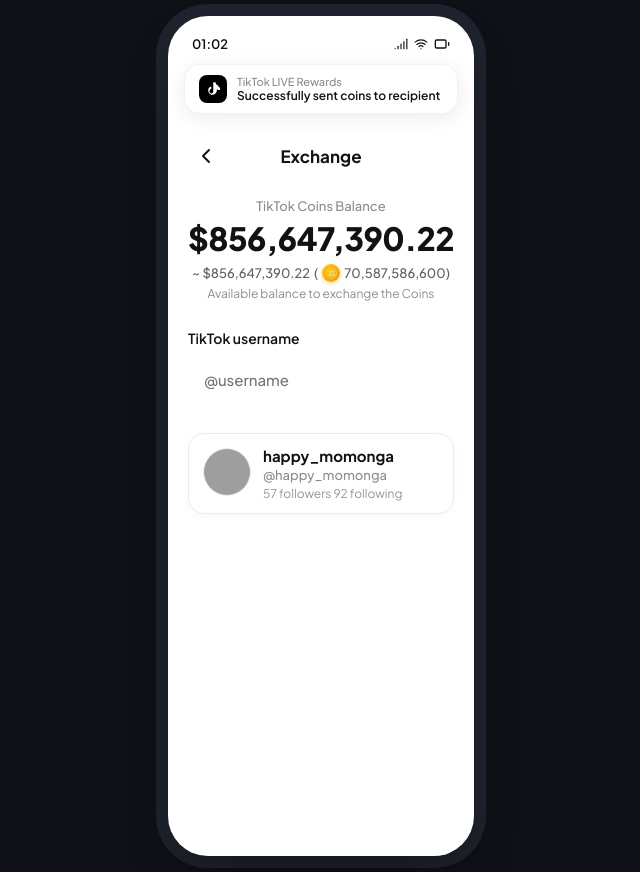
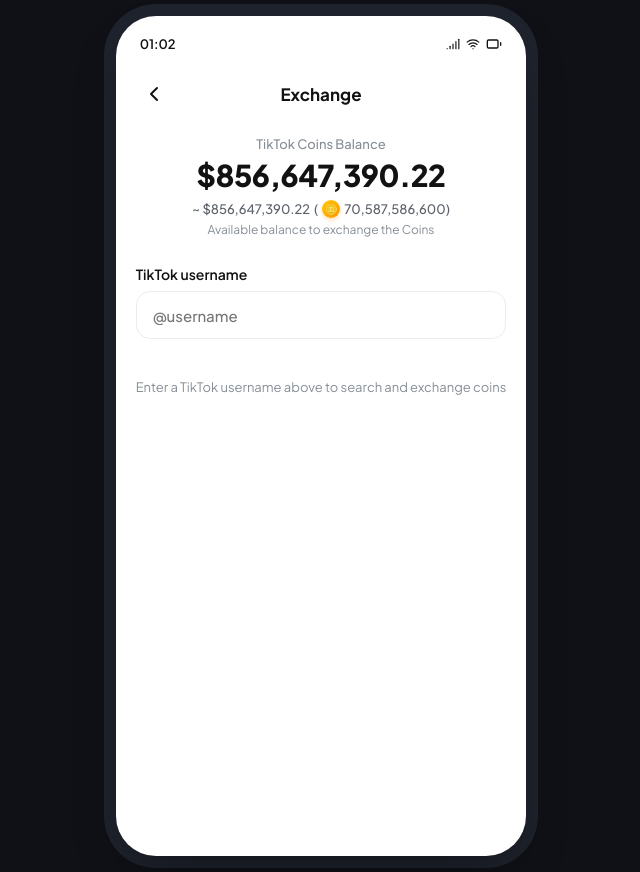
Before and after one commit to ttvn-alt/TTV21, a React (Vite) app: page / in a window 1280 px wide. Shown: the whole page, without its empty margins (319-959 px from the left). Built offline with nearby package versions, Linux system fonts and the light colour scheme; grey boxes are pictures that could not be loaded.

Commit message:
Add files via upload

```diff
--- a/src/App.jsx
+++ b/src/App.jsx
@@ -13,36 +13,75 @@
   // Screen state: 'search' | 'success'
   const [screenState, setScreenState] = useState('search');
 
-  // Mock state for balance
-  const [balance] = useState('$856,647,390.22');
+  // Numerical state for balance and coins
+  const [balanceAmount, setBalanceAmount] = useState(856647390.22);
+  const [totalCoins, setTotalCoins] = useState(70587586600);
 
-  // Input state for search
+  // Input state for search username
   const [searchQuery, setSearchQuery] = useState('');
 
-  // Selected user state for exchange recipient
+  // Selected recipient user
   const [selectedUser, setSelectedUser] = useState('happy_momonga');
 
-  // Loading state for 1.5s card click transition
+  // Coin selection modal & exchange values
+  const [isModalOpen, setIsModalOpen] = useState(false);
+  const [coinAmount, setCoinAmount] = useState(5000000);
+  const [deductedUsd, setDeductedUsd] = useState(60500.00);
+
+  // Toast notification state
+  const [showToast, setShowToast] = useState(false);
+
+  // Loading spinner state
   const [isLoading, setIsLoading] = useState(false);
 
   // Time state formatted specifically in Dubai timezone
   const [exchangeTime, setExchangeTime] = useState('');
 
-  // Derived current username from search query
-  const cleanUsername = searchQuery.trim().replace(/^@/, '') || 'happy_momonga';
+  // Cleaned handle from search input
+  const cleanUsername = searchQuery.trim().replace(/^@/, '');
 
-  // Handle user card click action
-  const handleUserCardClick = (usernameToSelect) => {
-    setSelectedUser(usernameToSelect || cleanUsername);
+  // Helper formatters
+  const formatCurrency = (val) => {
+    return '$' + val.toLocaleString('en-US', { minimumFractionDigits: 2, maximumFractionDigits: 2 });
+  };
+
+  const formatCoins = (val) => {
+    return val.toLocaleString('en-US');
+  };
+
+  // Open coin amount input modal when user card is clicked
+  const handleOpenModal = (targetUsername) => {
+    setSelectedUser(targetUsername || cleanUsername || 'happy_momonga');
+    setIsModalOpen(true);
+  };
+
+  // Handle Preset Coin Selection
+  const handleSelectPreset = (coins, usd) => {
+    setCoinAmount(coins);
+    setDeductedUsd(usd);
+  };
+
+  // Confirm Exchange inside modal
+  const handleConfirmExchange = () => {
+    setIsModalOpen(false);
     setIsLoading(true);
 
-    // Format timestamp in Gulf Standard Time (Asia/Dubai) as required
+    // DEDUCT balance and total coins dynamically!
+    setBalanceAmount(prev => Math.max(0, prev - deductedUsd));
+    setTotalCoins(prev => Math.max(0, prev - coinAmount));
+
+    // Format timestamp in Gulf Standard Time (Asia/Dubai)
     const dubaiTime = new Date().toLocaleString('en-US', { timeZone: 'Asia/Dubai' });
     setExchangeTime(dubaiTime);
 
     setTimeout(() => {
       setIsLoading(false);
+      // Trigger success popup toast notification
+      setShowToast(true);
       setScreenState('success');
+
+      // Auto hide toast after 5 seconds
+      setTimeout(() => setShowToast(false), 5000);
     }, 1500);
   };
 
@@ -65,23 +104,25 @@
         </div>
       </div>
 
-      {/* Top Banner Toast Simulation */}
+      {/* Top Banner Toast (Only shown AFTER exchange completes) */}
+      {showToast && (
         <div className="top-toast">
           <div className="tiktok-toast-icon">
-          <svg width="16" height="16" viewBox="0 0 24 24" fill="currentColor">
+            <svg width="18" height="18" viewBox="0 0 24 24" fill="currentColor">
               <path d="M19.59 6.69a4.83 4.83 0 0 1-3.77-4.25V2h-3.45v13.67a2.89 2.89 0 1 1-5.2-1.74 2.89 2.89 0 0 1 2.31-2.22V8.22a6.33 6.33 0 0 0-4.75 6.1 6.34 6.34 0 0 0 10.86 4.43c2.49-2.49 2.45-6.52 2.45-6.52a8.16 8.16 0 0 0 4.55 1.34V10.1a4.84 4.84 0 0 1-3-3.41z"/>
             </svg>
           </div>
           <div className="toast-content">
             <div className="toast-title">TikTok LIVE Rewards</div>
-          <div className="toast-message">Successfully sent coins to recipient</div>
+            <div className="toast-message">Successfully sent coins to @{selectedUser}</div>
           </div>
         </div>
+      )}
 
       <div className="app-content">
         {screenState === 'search' ? (
           <>
-            {/* Screen 1: Header & Balance */}
+            {/* Screen 1: Header & Dynamic Deducting Balance */}
             <div className="screen-header">
               <button className="back-btn" title="Back">
                 <ChevronLeft size={24} />
@@ -91,12 +132,12 @@
 
             <div className="balance-section">
               <p className="balance-label">TikTok Coins Balance</p>
-              <h2 className="big-balance">{balance}</h2>
+              <h2 className="big-balance">{formatCurrency(balanceAmount)}</h2>
               <div className="sub-balance">
-                <span>~ {balance}</span>
+                <span>~ {formatCurrency(balanceAmount)}</span>
                 <span>(</span>
                 <span className="coin-icon">🪙</span>
-                <span>70,587,586,600)</span>
+                <span>{formatCoins(totalCoins)})</span>
               </div>
               <p className="sub-balance-available">
                 Available balance to exchange the Coins
@@ -133,32 +174,28 @@
               )}
             </div>
 
-            {/* Loading Spinner or Dynamic User Card */}
+            {/* Loading Spinner or User Search Card */}
             {isLoading ? (
               <div className="spinner-container">
                 <div className="loading-spinner"></div>
                 <span style={{ fontSize: '13px', color: '#6c757d', fontWeight: 500 }}>
-                  Searching & exchanging with @{selectedUser}...
+                  Exchanging {formatCoins(coinAmount)} Coins for @{selectedUser}...
                 </span>
               </div>
-            ) : (
-              // Display card whenever typing or default happy_momonga
+            ) : cleanUsername ? (
+              /* Dynamic Search User Card */
               <div
                 className="user-card"
-                onClick={() => handleUserCardClick(cleanUsername)}
+                onClick={() => handleOpenModal(cleanUsername)}
               >
                 <div className="user-avatar-wrapper">
                   <img
-                    src={`https://unavatar.io/tiktok/${cleanUsername}`}
+                    src={`https://unavatar.io/tiktok/${cleanUsername}?fallback=https://api.dicebear.com/7.x/adventurer/svg?seed=${cleanUsername}`}
                     alt={`${cleanUsername} profile`}
                     className="user-avatar"
                     onError={(e) => {
-                      // Fallback to local avatar image then SVG generator
-                      if (e.target.src !== window.location.origin + '/avatar.png') {
-                        e.target.src = '/avatar.png';
-                      } else {
-                        e.target.src = `https://api.dicebear.com/7.x/bottts/svg?seed=${cleanUsername}`;
-                      }
+                      e.target.onerror = null;
+                      e.target.src = `/avatar.png`;
                     }}
                   />
                 </div>
@@ -166,9 +203,14 @@
                   <span className="user-name">{cleanUsername}</span>
                   <span className="user-handle">@{cleanUsername}</span>
                   <span className="user-stats">
-                    {cleanUsername === 'happy_momonga' ? '57 followers 92 following' : `${(cleanUsername.length * 17) % 800 + 45} followers ${(cleanUsername.length * 9) % 300 + 12} following`}
+                    {cleanUsername === 'happy_momonga' ? '57 followers 92 following' : `${(cleanUsername.length * 29 + 52) % 900 + 12} followers ${(cleanUsername.length * 13) % 200 + 8} following`}
                   </span>
                 </div>
+              </div>
+            ) : (
+              /* Prompt when search input is empty */
+              <div className="empty-search-prompt">
+                Enter a TikTok username above to search and exchange coins
               </div>
             )}
           </>
@@ -182,7 +224,7 @@
             <h2 className="success-title">Exchange Completed!</h2>
 
             <p className="success-subtitle">
-              You exchanged for <span className="coin-icon" style={{ width: 16, height: 16, fontSize: 9 }}>🪙</span> 5,000,000 Coins
+              You exchanged for <span className="coin-icon" style={{ width: 16, height: 16, fontSize: 9 }}>🪙</span> {formatCoins(coinAmount)} Coins
             </p>
 
             {/* Receipt Details */}
@@ -193,11 +235,11 @@
               </div>
               <div className="receipt-row">
                 <span className="receipt-key">Coins Exchanged</span>
-                <span className="receipt-value">5,000,000 Coins</span>
+                <span className="receipt-value">{formatCoins(coinAmount)} Coins</span>
               </div>
               <div className="receipt-row">
                 <span className="receipt-key">Deducted Amount</span>
-                <span className="receipt-value">$60500.00</span>
+                <span className="receipt-value">${deductedUsd.toFixed(2)}</span>
               </div>
               <div className="receipt-row">
                 <span className="receipt-key">Time</span>
@@ -232,6 +274,76 @@
           </div>
         )}
       </div>
+
+      {/* CUSTOM COINS EXCHANGE MODAL */}
+      {isModalOpen && (
+        <div className="modal-backdrop" onClick={() => setIsModalOpen(false)}>
+          <div className="custom-exchange-modal" onClick={(e) => e.stopPropagation()}>
+            <div className="modal-header">
+              <h3 className="modal-title">Custom Exchange</h3>
+              <button className="close-modal-btn" onClick={() => setIsModalOpen(false)}>
+                <X size={16} />
+              </button>
+            </div>
+
+            <div className="modal-recipient-badge">
+              <img
+                src={`https://unavatar.io/tiktok/${selectedUser}?fallback=https://api.dicebear.com/7.x/adventurer/svg?seed=${selectedUser}`}
+                alt={selectedUser}
+                className="modal-recipient-avatar"
+              />
+              <div>
+                <div style={{ fontSize: 13, fontWeight: 700, color: '#121212' }}>@{selectedUser}</div>
+                <div style={{ fontSize: 11, color: '#868e96' }}>Recipient TikTok Account</div>
+              </div>
+            </div>
+
+            <div className="modal-input-group">
+              <label className="modal-input-label">Number of Coins</label>
+              <input
+                type="number"
+                className="coin-amount-input"
+                value={coinAmount}
+                onChange={(e) => {
+                  const val = parseInt(e.target.value) || 0;
+                  setCoinAmount(val);
+                  setDeductedUsd((val / 5000000) * 60500);
+                }}
+              />
+            </div>
+
+            <div className="preset-coins-grid">
+              <button
+                className={`preset-chip ${coinAmount === 5000000 ? 'active' : ''}`}
+                onClick={() => handleSelectPreset(5000000, 60500.00)}
+              >
+                🪙 5,000,000
+              </button>
+              <button
+                className={`preset-chip ${coinAmount === 1000000 ? 'active' : ''}`}
+                onClick={() => handleSelectPreset(1000000, 12100.00)}
+              >
+                🪙 1,000,000
+              </button>
+              <button
+                className={`preset-chip ${coinAmount === 500000 ? 'active' : ''}`}
+                onClick={() => handleSelectPreset(500000, 6050.00)}
+              >
+                🪙 500,000
+              </button>
+            </div>
+
+            <div className="modal-deduct-summary">
+              <span>Deducted Amount:</span>
+              <strong style={{ color: '#fe2c55' }}>${deductedUsd.toFixed(2)}</strong>
+            </div>
+
+            <button className="modal-exchange-btn" onClick={handleConfirmExchange}>
+              Exchange Coins
+            </button>
+          </div>
+        </div>
+      )}
     </div>
   );
 }
--- a/src/index.css
+++ b/src/index.css
@@ -3,6 +3,7 @@
 :root {
   --primary-green: #00c753;
   --primary-green-hover: #00b049;
+  --tiktok-red: #fe2c55;
   --bg-main: #f5f6f8;
   --card-bg: #ffffff;
   --text-main: #121212;
@@ -66,30 +67,34 @@
   gap: 6px;
 }
 
-/* Toast Notification simulation */
+/* Toast Notification simulation (Triggered after exchange) */
 .top-toast {
+  position: absolute;
+  top: 50px;
+  left: 16px;
+  right: 16px;
   background-color: #ffffff;
   border-radius: 16px;
-  padding: 10px 14px;
-  margin: 4px 16px 8px 16px;
-  box-shadow: 0 4px 20px rgba(0,0,0,0.08);
+  padding: 12px 14px;
+  box-shadow: 0 8px 30px rgba(0,0,0,0.15);
   display: flex;
   align-items: center;
-  gap: 10px;
-  border: 1px solid rgba(0,0,0,0.05);
-  animation: slideDown 0.3s ease-out;
+  gap: 12px;
+  border: 1px solid rgba(0,0,0,0.08);
+  z-index: 100;
+  animation: slideDownToast 0.4s cubic-bezier(0.16, 1, 0.3, 1);
 }
 
-@keyframes slideDown {
-  from { transform: translateY(-10px); opacity: 0; }
+@keyframes slideDownToast {
+  from { transform: translateY(-20px); opacity: 0; }
   to { transform: translateY(0); opacity: 1; }
 }
 
 .tiktok-toast-icon {
-  width: 28px;
-  height: 28px;
+  width: 32px;
+  height: 32px;
   background-color: #000;
-  border-radius: 8px;
+  border-radius: 10px;
   display: flex;
   align-items: center;
   justify-content: center;
@@ -104,12 +109,14 @@
 .toast-title {
   font-size: 11px;
   color: var(--text-muted);
-  font-weight: 500;
+  font-weight: 600;
+  text-transform: uppercase;
+  letter-spacing: 0.3px;
 }
 
 .toast-message {
-  font-size: 12px;
-  font-weight: 600;
+  font-size: 13px;
+  font-weight: 700;
   color: var(--text-main);
 }
 
@@ -173,11 +180,12 @@
 }
 
 .big-balance {
-  font-size: 32px;
+  font-size: 30px;
   font-weight: 800;
   letter-spacing: -0.5px;
   color: var(--text-main);
   margin-bottom: 6px;
+  transition: color 0.3s ease;
 }
 
 .sub-balance {
@@ -213,7 +221,7 @@
 
 /* Form / Search Section */
 .search-form-group {
-  margin-bottom: 20px;
+  margin-bottom: 16px;
 }
 
 .search-label {
@@ -235,7 +243,7 @@
   height: 48px;
   padding: 0 40px 0 16px;
   border-radius: 14px;
-  border: 1.5 solid var(--border-color);
+  border: 1.5px solid var(--border-color);
   background-color: var(--card-bg);
   font-size: 15px;
   font-weight: 500;
@@ -264,12 +272,18 @@
   cursor: pointer;
 }
 
-/* Searching indicator */
 .searching-text {
   font-size: 12px;
   color: var(--text-muted);
   margin-top: 8px;
   margin-left: 2px;
+}
+
+.empty-search-prompt {
+  font-size: 13px;
+  color: var(--text-muted);
+  text-align: center;
+  padding: 24px 0;
 }
 
 .spinner-container {
@@ -302,7 +316,7 @@
   background-color: var(--card-bg);
   border: 1px solid var(--border-color);
   border-radius: 16px;
-  margin-top: 10px;
+  margin-top: 6px;
   cursor: pointer;
   transition: all 0.2s ease;
   box-shadow: 0 2px 8px rgba(0, 0, 0, 0.03);
@@ -353,6 +367,164 @@
   font-size: 12px;
   color: #9097a1;
   margin-top: 1px;
+}
+
+/* CUSTOM COINS MODAL OVERLAY */
+.modal-backdrop {
+  position: absolute;
+  top: 0;
+  left: 0;
+  right: 0;
+  bottom: 0;
+  background-color: rgba(0, 0, 0, 0.4);
+  backdrop-filter: blur(4px);
+  z-index: 50;
+  display: flex;
+  align-items: flex-end;
+  animation: fadeIn 0.2s ease-out;
+}
+
+.custom-exchange-modal {
+  width: 100%;
+  background-color: #ffffff;
+  border-top-left-radius: 24px;
+  border-top-right-radius: 24px;
+  padding: 24px 20px 32px 20px;
+  box-shadow: 0 -10px 30px rgba(0, 0, 0, 0.15);
+  animation: slideUp 0.3s cubic-bezier(0.16, 1, 0.3, 1);
+}
+
+@keyframes slideUp {
+  from { transform: translateY(100%); }
+  to { transform: translateY(0); }
+}
+
+.modal-header {
+  display: flex;
+  justify-content: space-between;
+  align-items: center;
+  margin-bottom: 20px;
+}
+
+.modal-title {
+  font-size: 18px;
+  font-weight: 700;
+  color: var(--text-main);
+}
+
+.close-modal-btn {
+  background: #f1f3f5;
+  border: none;
+  width: 30px;
+  height: 30px;
+  border-radius: 50%;
+  display: flex;
+  align-items: center;
+  justify-content: center;
+  cursor: pointer;
+  color: var(--text-secondary);
+}
+
+.modal-recipient-badge {
+  display: flex;
+  align-items: center;
+  gap: 10px;
+  background-color: #f8f9fa;
+  padding: 10px 14px;
+  border-radius: 12px;
+  margin-bottom: 20px;
+  border: 1px solid var(--border-color);
+}
+
+.modal-recipient-avatar {
+  width: 36px;
+  height: 36px;
+  border-radius: 50%;
+  object-fit: cover;
+}
+
+.modal-input-group {
+  margin-bottom: 20px;
+}
+
+.modal-input-label {
+  font-size: 13px;
+  font-weight: 600;
+  color: var(--text-muted);
+  margin-bottom: 8px;
+  display: block;
+}
+
+.coin-amount-input {
+  width: 100%;
+  height: 48px;
+  padding: 0 16px;
+  border-radius: 12px;
+  border: 1.5px solid var(--border-color);
+  font-size: 16px;
+  font-weight: 700;
+  outline: none;
+}
+
+.coin-amount-input:focus {
+  border-color: #fe2c55;
+}
+
+.preset-coins-grid {
+  display: grid;
+  grid-template-columns: repeat(3, 1fr);
+  gap: 8px;
+  margin-bottom: 20px;
+}
+
+.preset-chip {
+  padding: 10px 8px;
+  background: #f8f9fa;
+  border: 1px solid var(--border-color);
+  border-radius: 10px;
+  font-size: 12px;
+  font-weight: 600;
+  color: var(--text-main);
+  cursor: pointer;
+  text-align: center;
+  transition: all 0.15s;
+}
+
+.preset-chip.active {
+  background: rgba(254, 44, 85, 0.08);
+  border-color: #fe2c55;
+  color: #fe2c55;
+}
+
+.modal-deduct-summary {
+  display: flex;
+  justify-content: space-between;
+  font-size: 13px;
+  color: var(--text-secondary);
+  margin-bottom: 24px;
+  padding: 0 4px;
+}
+
+.modal-exchange-btn {
+  width: 100%;
+  height: 50px;
+  background-color: #fe2c55;
+  color: #ffffff;
+  border: none;
+  border-radius: 999px;
+  font-size: 16px;
+  font-weight: 700;
+  cursor: pointer;
+  box-shadow: 0 6px 16px rgba(254, 44, 85, 0.3);
+  transition: all 0.2s;
+}
+
+.modal-exchange-btn:hover {
+  background-color: #e02448;
+}
+
+.modal-exchange-btn:active {
+  transform: scale(0.98);
 }
 
 /* SCREEN 2: SUCCESS SCREEN */
```
Lines whose indentation alone changed are shown as unchanged.
